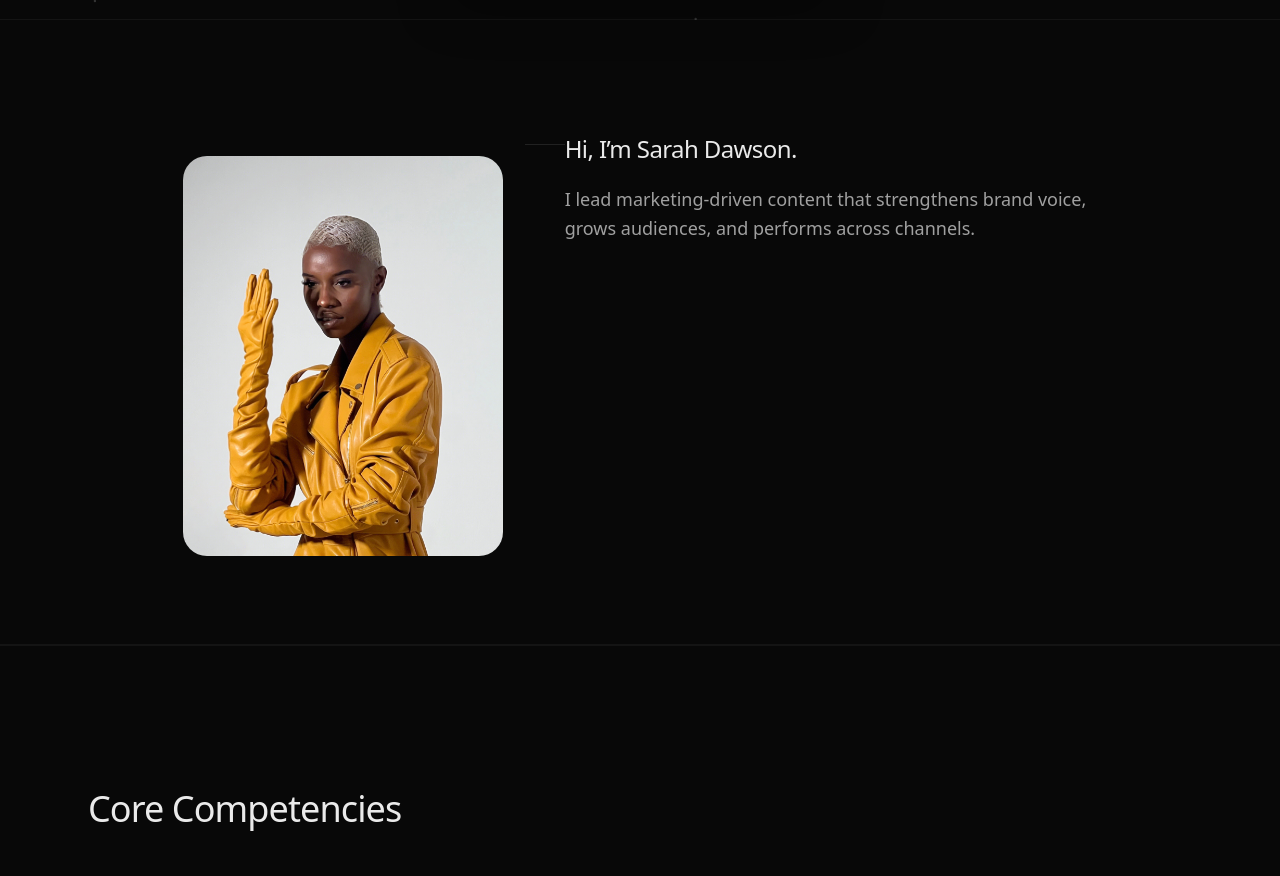
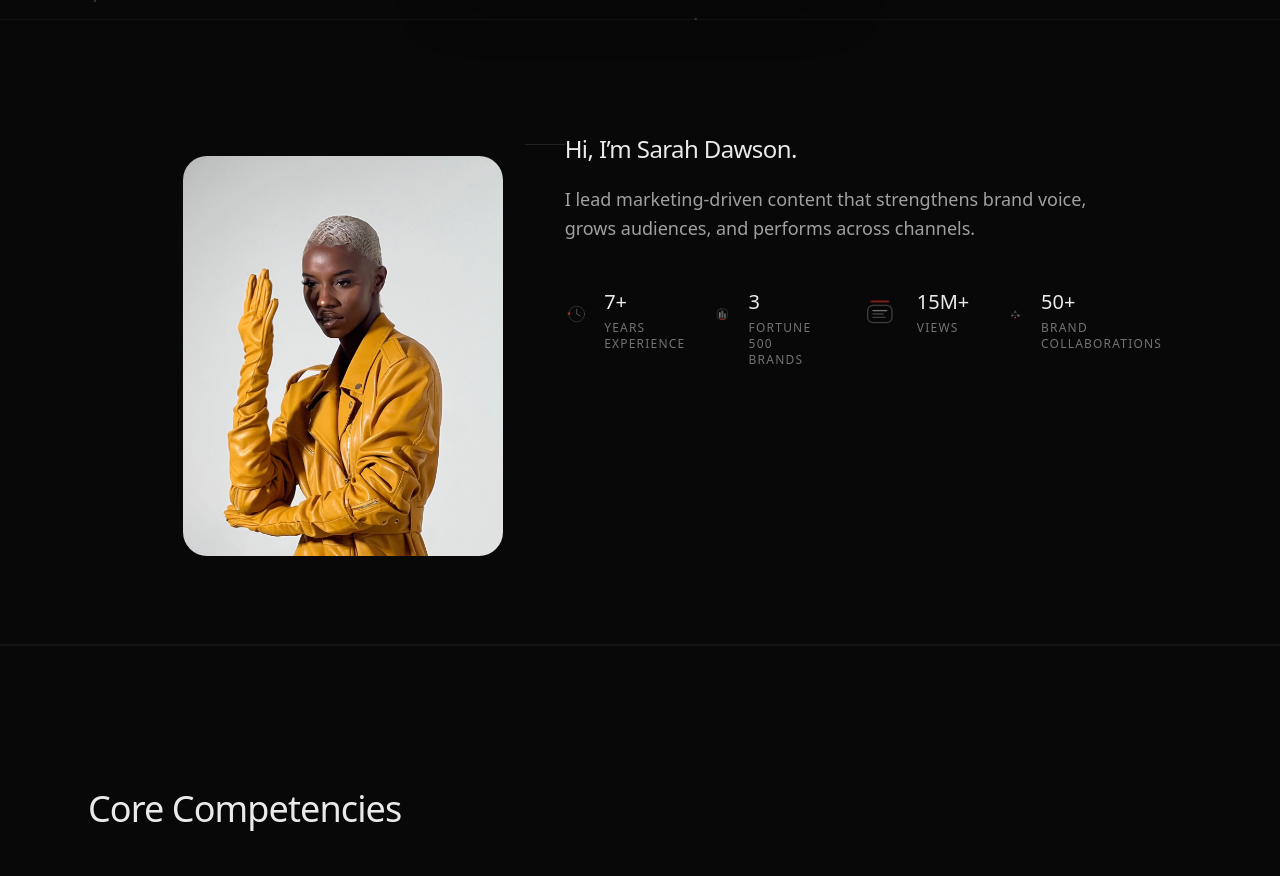
Before and after one commit to sarahsarahsarahX3/Personal-website-, a Next.js app: page / in a window 1280 px wide. Shown: the part 780-1656 px from the top of the page. Built offline with nearby package versions, Linux system fonts and the light colour scheme; a web font is replaced by a local one.

Commit message:
bio change

```diff
--- /dev/null
+++ b/app/components/home/BioSection.module.css
@@ -0,0 +1,123 @@
+.icon {
+  --dur: 8s;
+  width: 44px;
+  height: 44px;
+  display: block;
+}
+
+.stroke {
+  fill: none;
+  stroke: currentColor;
+  stroke-width: 1.5;
+  stroke-linecap: round;
+  stroke-linejoin: round;
+  opacity: 0.7;
+}
+
+.strokeSoft {
+  fill: none;
+  stroke: currentColor;
+  stroke-width: 1.5;
+  stroke-linecap: round;
+  stroke-linejoin: round;
+  opacity: 0.35;
+}
+
+.accentStroke {
+  fill: none;
+  stroke: var(--color-accent);
+  stroke-width: 1.6;
+  stroke-linecap: round;
+  stroke-linejoin: round;
+  opacity: 0.75;
+}
+
+.accentFill {
+  fill: var(--color-accent);
+  opacity: 0.9;
+}
+
+.orbit {
+  transform-origin: 24px 24px;
+  animation: rotate var(--dur) linear infinite;
+}
+
+.scan {
+  transform-origin: 24px 24px;
+  animation: scan var(--dur) cubic-bezier(0.16, 1, 0.3, 1) infinite;
+}
+
+.pulse {
+  transform-origin: center;
+  animation: pulse var(--dur) cubic-bezier(0.16, 1, 0.3, 1) infinite;
+  animation-delay: var(--delay, 0s);
+}
+
+.drift {
+  transform-origin: center;
+  animation: drift var(--dur) ease-in-out infinite;
+  animation-delay: var(--delay, 0s);
+}
+
+@keyframes rotate {
+  from {
+    transform: rotate(0deg);
+  }
+  to {
+    transform: rotate(360deg);
+  }
+}
+
+@keyframes scan {
+  0% {
+    transform: translateY(-10px);
+    opacity: 0;
+  }
+  12% {
+    opacity: 1;
+  }
+  50% {
+    transform: translateY(10px);
+    opacity: 0.85;
+  }
+  88% {
+    opacity: 1;
+  }
+  100% {
+    transform: translateY(-10px);
+    opacity: 0;
+  }
+}
+
+@keyframes pulse {
+  0%,
+  100% {
+    transform: scale(1);
+    opacity: 0.55;
+  }
+  50% {
+    transform: scale(1.12);
+    opacity: 0.95;
+  }
+}
+
+@keyframes drift {
+  0%,
+  100% {
+    transform: translateY(0);
+    opacity: 0.55;
+  }
+  50% {
+    transform: translateY(-2px);
+    opacity: 0.9;
+  }
+}
+
+@media (prefers-reduced-motion: reduce) {
+  .orbit,
+  .scan,
+  .pulse,
+  .drift {
+    animation: none;
+  }
+}
--- a/app/components/home/BioSection.tsx
+++ b/app/components/home/BioSection.tsx
@@ -1,6 +1,112 @@
 "use client";
 
 import Image from "next/image";
+import styles from "./BioSection.module.css";
+
+function YearsIcon() {
+  return (
+    <svg viewBox="0 0 48 48" className={styles.icon} aria-hidden="true">
+      <circle cx="24" cy="24" r="16" className={styles.strokeSoft} />
+      <path d="M24 14v10l7 4" className={styles.stroke} />
+      <g className={styles.orbit}>
+        <circle cx="24" cy="8" r="2.2" className={styles.accentFill} />
+      </g>
+    </svg>
+  );
+}
+
+function BrandsIcon() {
+  return (
+    <svg viewBox="0 0 48 48" className={styles.icon} aria-hidden="true">
+      <rect x="12" y="12" width="24" height="24" rx="8" className={styles.strokeSoft} />
+      <rect
+        x="16"
+        y="20"
+        width="4"
+        height="14"
+        rx="2"
+        className={styles.drift}
+        style={{ ["--delay" as string]: "0s" }}
+        fill="currentColor"
+        opacity="0.55"
+      />
+      <rect
+        x="22"
+        y="16"
+        width="4"
+        height="18"
+        rx="2"
+        className={styles.drift}
+        style={{ ["--delay" as string]: "-0.6s" }}
+        fill="currentColor"
+        opacity="0.55"
+      />
+      <rect
+        x="28"
+        y="22"
+        width="4"
+        height="12"
+        rx="2"
+        className={styles.drift}
+        style={{ ["--delay" as string]: "-1.2s" }}
+        fill="currentColor"
+        opacity="0.55"
+      />
+      <path d="M18 36h12" className={styles.accentStroke} />
+    </svg>
+  );
+}
+
+function ViewsIcon() {
+  return (
+    <svg viewBox="0 0 48 48" className={styles.icon} aria-hidden="true">
+      <rect x="10" y="14" width="28" height="20" rx="6" className={styles.strokeSoft} />
+      <path d="M16 20h16" className={styles.stroke} />
+      <path d="M16 24h12" className={styles.strokeSoft} />
+      <path d="M16 28h14" className={styles.strokeSoft} />
+      <g className={styles.scan}>
+        <path d="M14 19h20" className={styles.accentStroke} />
+      </g>
+    </svg>
+  );
+}
+
+function CollaborationIcon() {
+  return (
+    <svg viewBox="0 0 48 48" className={styles.icon} aria-hidden="true">
+      <path d="M16 28l8-10 8 10" className={styles.strokeSoft} />
+      <path d="M16 28h16" className={styles.strokeSoft} />
+      <circle
+        cx="16"
+        cy="28"
+        r="2.6"
+        className={styles.pulse}
+        style={{ ["--delay" as string]: "0s" }}
+        fill="currentColor"
+        opacity="0.6"
+      />
+      <circle
+        cx="24"
+        cy="18"
+        r="2.6"
+        className={styles.pulse}
+        style={{ ["--delay" as string]: "-1.2s" }}
+        fill="currentColor"
+        opacity="0.6"
+      />
+      <circle
+        cx="32"
+        cy="28"
+        r="2.6"
+        className={styles.pulse}
+        style={{ ["--delay" as string]: "-2.4s" }}
+        fill="currentColor"
+        opacity="0.6"
+      />
+      <circle cx="24" cy="33" r="2.2" className={styles.accentFill} />
+    </svg>
+  );
+}
 
 export function BioSection() {
   return (
@@ -32,6 +138,49 @@ export function BioSection() {
               <p className="mt-5 text-base md:text-lg leading-relaxed text-text-secondary">
                 I lead marketing-driven content that strengthens brand voice, grows audiences, and performs across channels.
               </p>
+
+              <ul
+                aria-label="Highlights"
+                className="mt-12 grid grid-cols-2 gap-x-8 gap-y-10 md:grid-cols-4 md:gap-x-10"
+              >
+                <li className="flex items-start gap-4 text-text-secondary">
+                  <YearsIcon />
+                  <div className="min-w-0">
+                    <div className="text-lg md:text-xl text-text-primary leading-none">7+</div>
+                    <div className="mt-2 text-xs uppercase tracking-widest text-text-secondary/70">
+                      Years Experience
+                    </div>
+                  </div>
+                </li>
+
+                <li className="flex items-start gap-4 text-text-secondary">
+                  <BrandsIcon />
+                  <div className="min-w-0">
+                    <div className="text-lg md:text-xl text-text-primary leading-none">3</div>
+                    <div className="mt-2 text-xs uppercase tracking-widest text-text-secondary/70">
+                      Fortune 500 Brands
+                    </div>
+                  </div>
+                </li>
+
+                <li className="flex items-start gap-4 text-text-secondary">
+                  <ViewsIcon />
+                  <div className="min-w-0">
+                    <div className="text-lg md:text-xl text-text-primary leading-none">15M+</div>
+                    <div className="mt-2 text-xs uppercase tracking-widest text-text-secondary/70">Views</div>
+                  </div>
+                </li>
+
+                <li className="flex items-start gap-4 text-text-secondary">
+                  <CollaborationIcon />
+                  <div className="min-w-0">
+                    <div className="text-lg md:text-xl text-text-primary leading-none">50+</div>
+                    <div className="mt-2 text-xs uppercase tracking-widest text-text-secondary/70">
+                      Brand Collaborations
+                    </div>
+                  </div>
+                </li>
+              </ul>
             </div>
           </div>
         </div>
```
